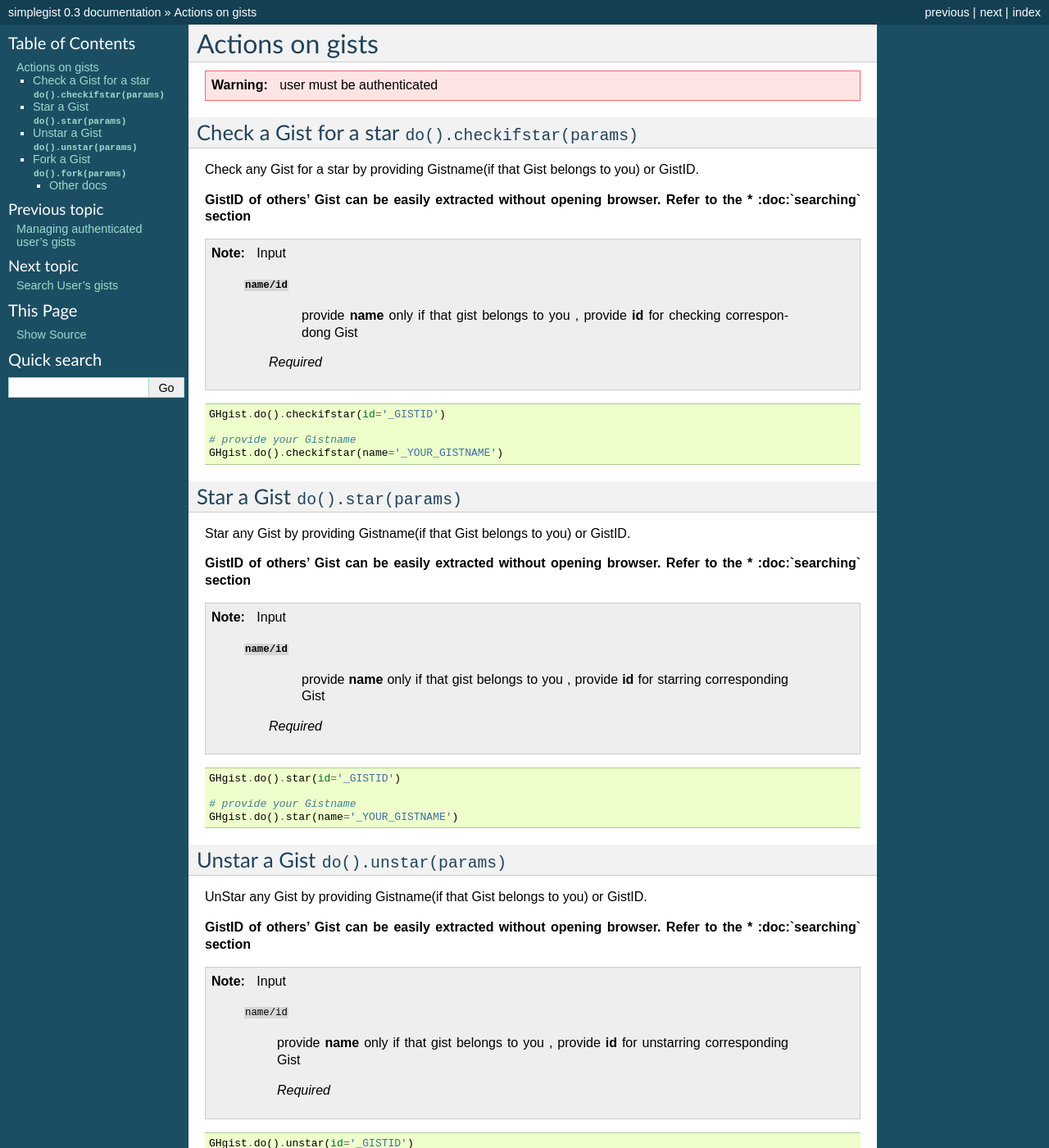
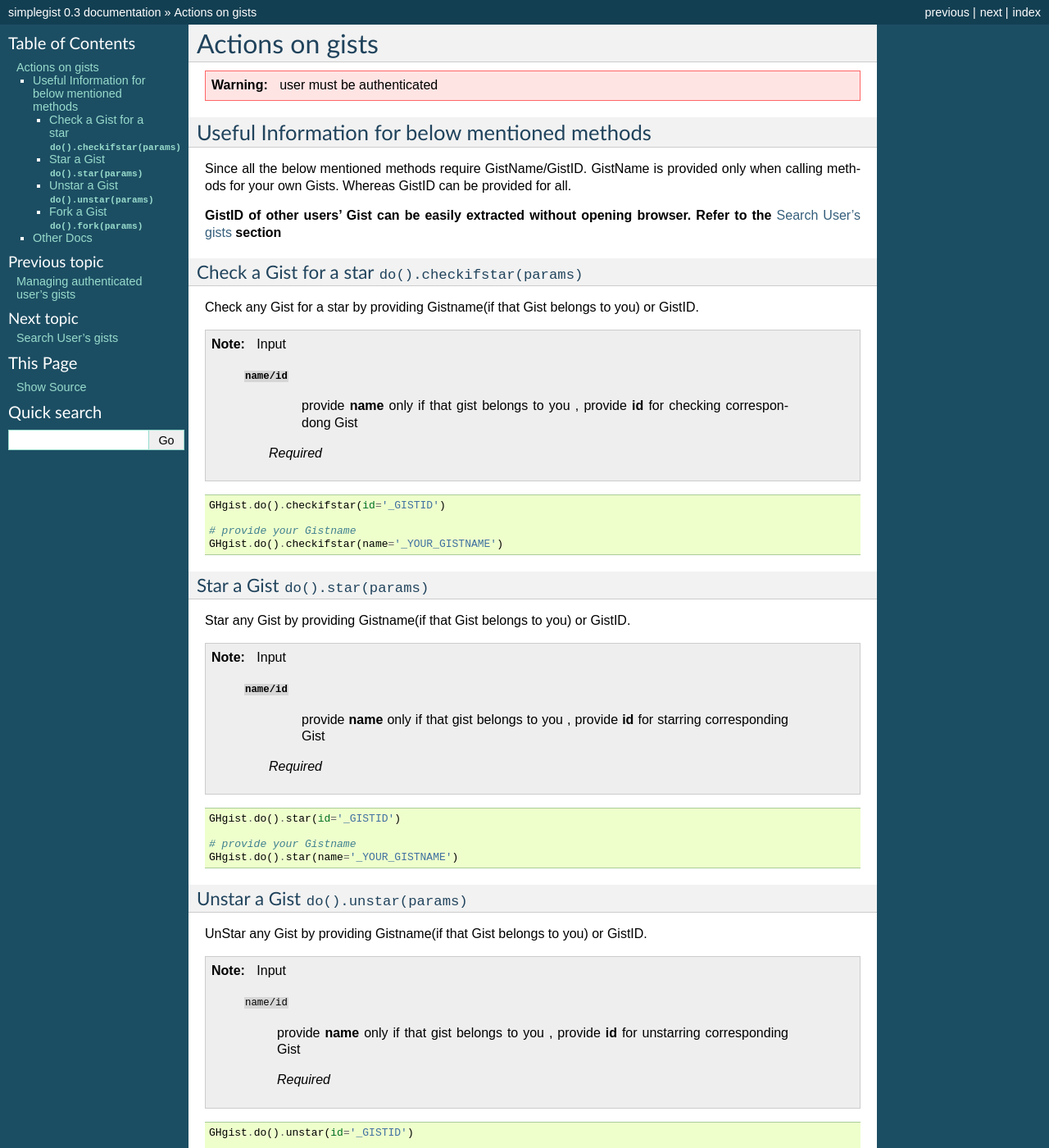
Before and after one commit to softvar/simplegist, a Sphinx documentation site: the page built from docs/actions.rst, in a window 1280 px wide and 1400 px high. Shown: the whole window at 82% size. Built offline with Sphinx 7.4.7, drawn with Linux system fonts in a browser that asks for light colours; some of the changed text lies outside the part shown.

Commit message:
full coverge docs ready with new release 0.3.2 :sparkles:

```diff
--- a/docs/actions.rst
+++ b/docs/actions.rst
@@ -5,12 +5,19 @@ Actions on gists
 
 	user must be authenticated
 
+Useful Information for below mentioned methods
+^^^^^^^^^^^^^^^^^^^^^^^^^^^^^^^^^^^^^^^^^^^^^^
+
+Since all the below mentioned methods require GistName/GistID. GistName is provided only when calling methods for your own Gists. Whereas GistID can be provided for all.
+
+**GistID of other users' Gist can be easily extracted without opening browser. Refer to the**
+:doc:`searching` **section**
+
 Check a Gist for a star ``do().checkifstar(params)``
 ----------------------------------------------------
 
 Check any Gist for a star by providing Gistname(if that Gist belongs to you) or GistID.
 
-**GistID of others' Gist can be easily extracted without opening browser. Refer to the * :doc:`searching` section**
 
 .. note::
 
@@ -34,7 +41,6 @@ Star a Gist ``do().star(params)``
 
 Star any Gist by providing Gistname(if that Gist belongs to you) or GistID.
 
-**GistID of others' Gist can be easily extracted without opening browser. Refer to the * :doc:`searching` section**
 
 .. note::
 
@@ -58,7 +64,6 @@ Unstar a Gist ``do().unstar(params)``
 
 UnStar any Gist by providing Gistname(if that Gist belongs to you) or GistID.
 
-**GistID of others' Gist can be easily extracted without opening browser. Refer to the * :doc:`searching` section**
 
 .. note::
 
@@ -83,7 +88,6 @@ Fork a Gist ``do().fork(params)``
 
 Fork other's Gist by providing GistID.
 
-**GistID of others' Gist can be easily extracted without opening browser. Refer to the * :doc:`searching` section**
 
 .. note::
 
@@ -98,7 +102,7 @@ Fork other's Gist by providing GistID.
 
 	GHgist.do().fork(id='_GISTID')
 
-Other docs
+Other Docs
 ^^^^^^^^^^
 
 * :doc:`index`
--- a/docs/comments.rst
+++ b/docs/comments.rst
@@ -111,7 +111,7 @@ Delete any comment you have made on a Gist by provoding GistName/GistID along wi
 
 	GHgist.comments().delete(name='bootstrap-min.css', commentid='862454')
 
-Other docs
+Other Docs
 ^^^^^^^^^^
 
 * :doc:`index`
--- a/docs/create.rst
+++ b/docs/create.rst
@@ -37,7 +37,7 @@ Creating a Gist with *required* argument only ``create(params)``
 	# create a gist with defaut name(gist:gistID, provided by github)
 	GHgist.create(content='_CONTENT_GOES_HERE')
 
-Other docs
+Other Docs
 ^^^^^^^^^^
 
 * :doc:`index`
--- a/docs/index.rst
+++ b/docs/index.rst
@@ -84,8 +84,8 @@ Contents:
    searching
    comments
 
-Other docs
-==========
+Related Docs
+============
 
 * :doc:`create`
 * :doc:`manage`
--- a/docs/manage.rst
+++ b/docs/manage.rst
@@ -154,7 +154,7 @@ Delete a gist by providing either GistName or GistID ``delete(id='_GISTID')``.
 
 	GHgist.profile().delete(id='_GISTID')
 
-Other docs
+Other Docs
 ^^^^^^^^^^
 
 * :doc:`index`
--- a/docs/searching.rst
+++ b/docs/searching.rst
@@ -79,7 +79,7 @@ Moreover, this criteria can also be applied in finding 'one\'s' own Gist's GistI
 	GHgist.search('').links(id='_GISTID')
 	GHgist.search('_USERNAME').links(name='_GISTNAME')
 
-Other docs
+Other Docs
 ^^^^^^^^^^
 
 * :doc:`index`
```
